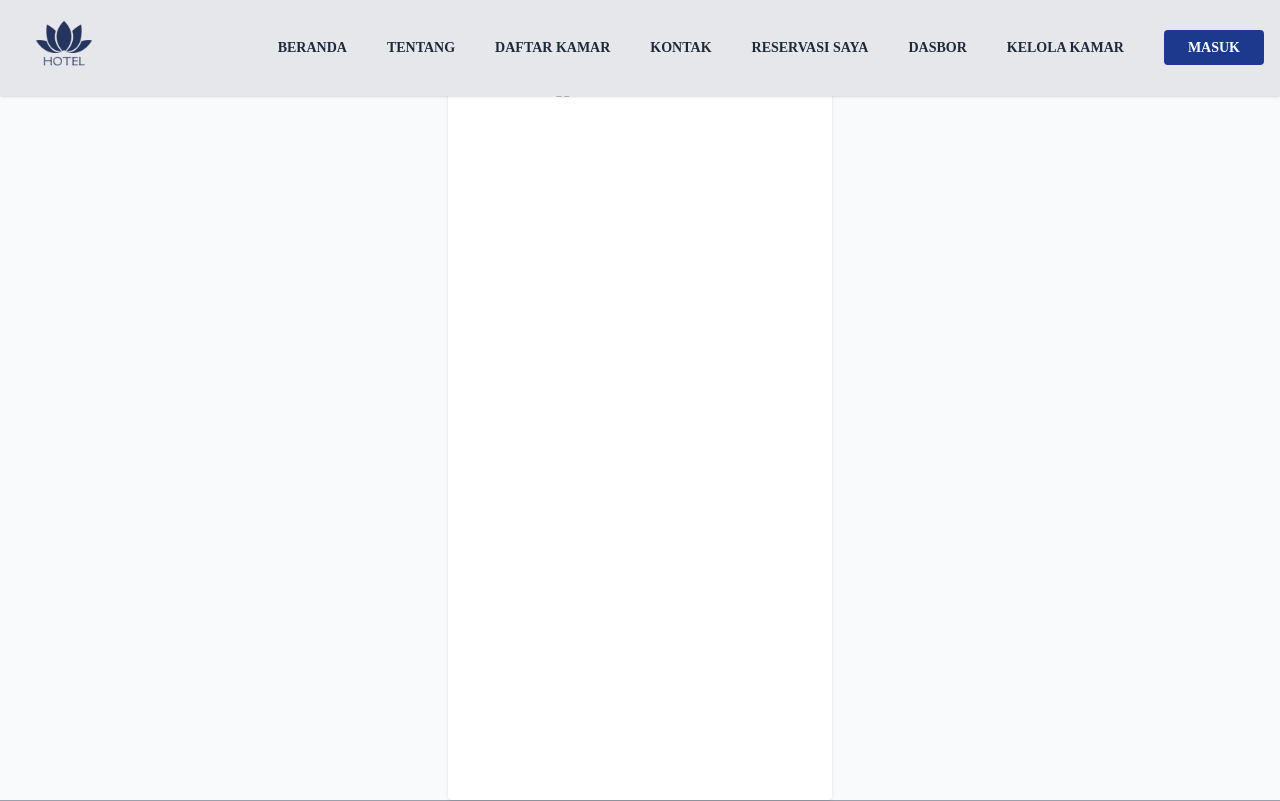
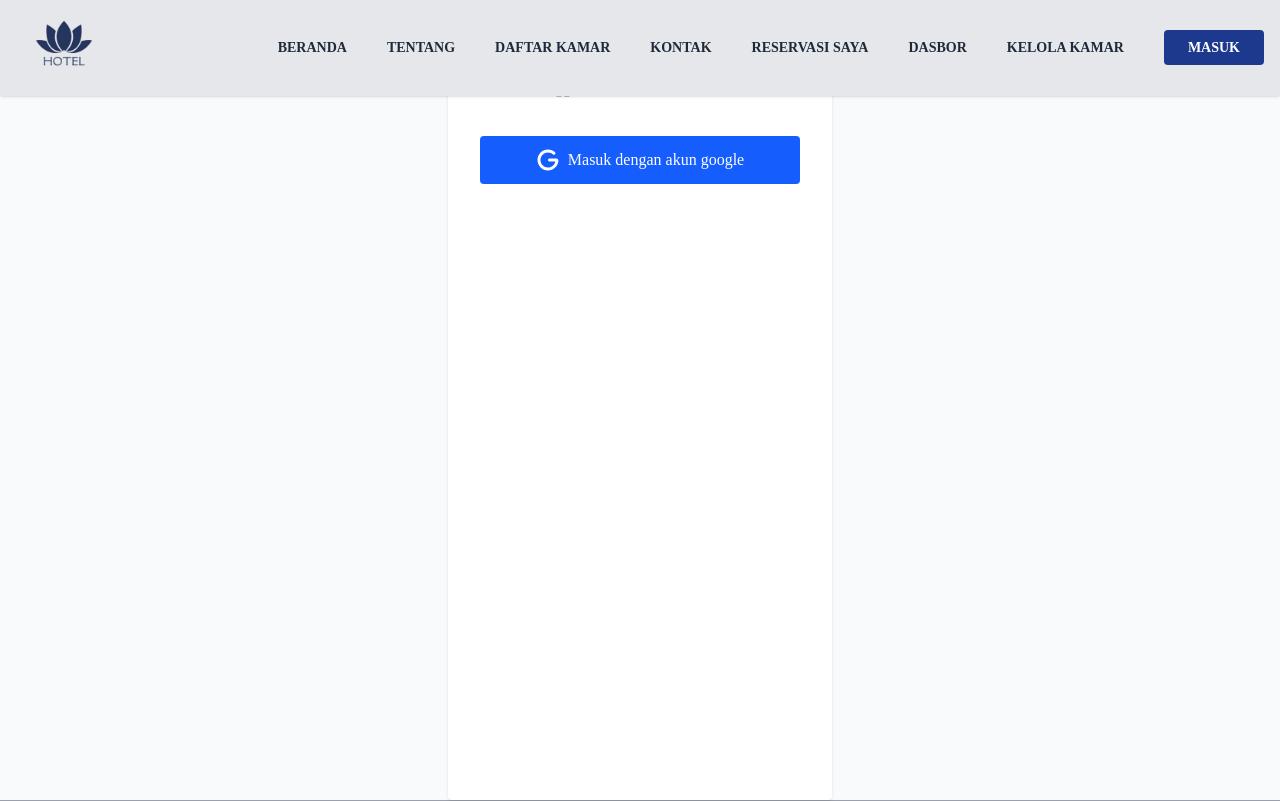
Before and after one commit to mhmddefrizal/BookHotelly-NextJS, a Next.js app in the folder web/: page /masuk in a window 1280 px wide. Shown: the top 801 px of the page. Built offline with nearby package versions, Linux system fonts and the light colour scheme.

Commit message:
Update ke-3 Page sign in

```diff
--- a/web/app/masuk/page.tsx
+++ b/web/app/masuk/page.tsx
@@ -1,4 +1,4 @@
-import React from 'react'
+import LoginButton from "@/components/login-button"
 
 const SignInPage = () => {
   return (
@@ -6,6 +6,9 @@ const SignInPage = () => {
         <div className="bg-white w-96 mx-auto rounded-sm shadow p-8">
             <h1 className='text-4xl font-bold mb-1'>Masuk</h1>
             <p className='font-medium mb-5 text-gray-400'>Masuk menggunakan akun kamu</p>
+            <div className="py-4 text-center">
+                <LoginButton />
+            </div>
         </div>
     </div>
   )
```
